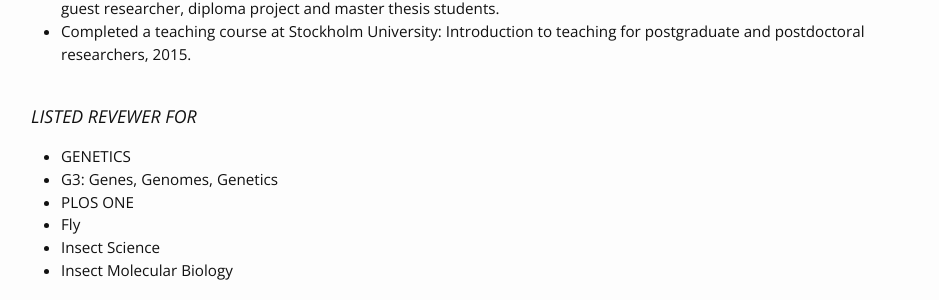
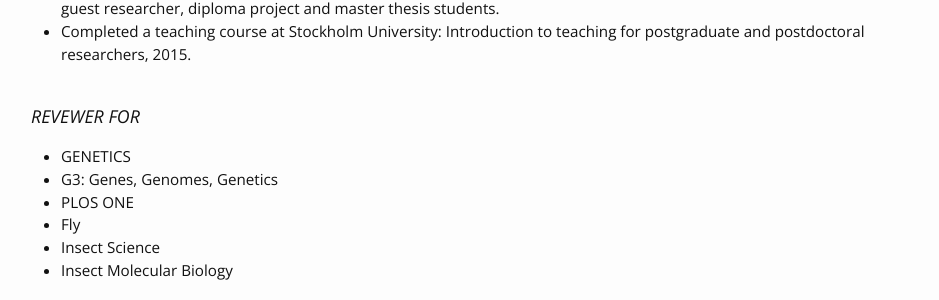
Before and after one commit to Badrul-Arefin/badrul-arefin.github.io, a Jekyll site: the page built from cv.md, in a window 1280 px wide and 900 px high, scrolled down 764 px. Shown: the part 156-456 px from the top of the window, without its empty margins (164-1103 px from the left). Built offline with Jekyll 4.4.1, drawn with Linux system fonts in a browser that asks for light colours.

Commit message:
Update cv.md

```diff
--- a/cv.md
+++ b/cv.md
@@ -29,7 +29,7 @@ permalink: /cv/
 - I supervised 13 persons from Sweden and abroad on a daily basis from various levels including exchange PhD students, guest researcher, diploma project and master thesis students.<br>
 - Completed a teaching course at Stockholm University: Introduction to teaching for postgraduate and postdoctoral researchers, 2015.<br><br>
 
-### LISTED REVEWER FOR
+### REVEWER FOR
 - GENETICS
 - G3: Genes, Genomes, Genetics
 - PLOS ONE
```
